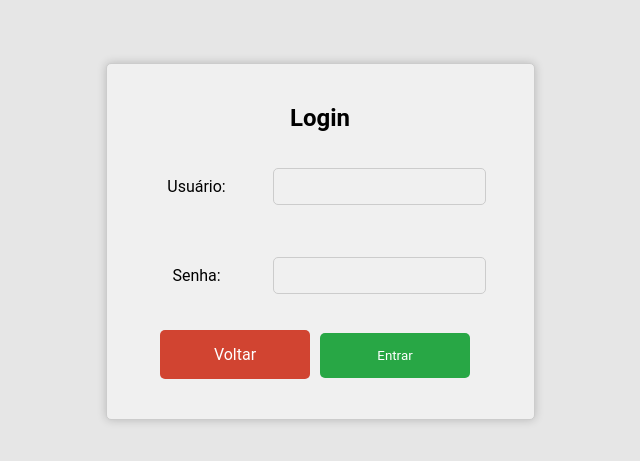
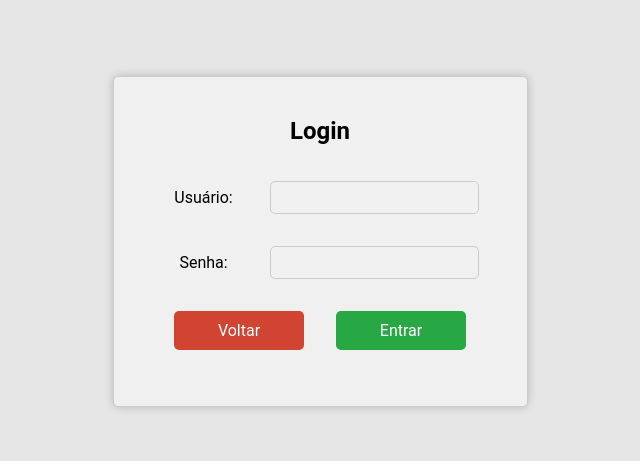
Before and after one commit to Baldasar/web-2, a Next.js app: page /login in a window 1280 px wide. Shown: the part 159-620 px from the top of the page, without its empty margins (320-960 px from the left). Built offline with nearby package versions, Linux system fonts and the light colour scheme.

Commit message:
alteração dialog e tela login

```diff
--- a/src/styles/dialog.css
+++ b/src/styles/dialog.css
@@ -41,11 +41,21 @@
 }
 
 #close-button {
-  padding: 10px 20px;
-  background-color: #ff3b3b;
-  color: #fff;
+  font-weight: bold;
+  padding: 5px 10px;
+  background-color: rgba(0, 0, 0, 0);
+  color: #ff3b3b;
+  border: 2px solid #ff3b3b;
   transition: 0.3s;
 }
 #close-button:hover {
-  background-color: #bd2a2a;
+  background-color: #ff3b3b;
+  color: #fff;
 }
+
+#dialog-header {
+  margin: 1rem;
+  display: flex;
+  justify-content: space-between;
+  align-items: center;
+}
--- a/src/styles/login.css
+++ b/src/styles/login.css
@@ -37,17 +37,14 @@
     display: flex;
     justify-content: space-between;
     align-items: center;
-    margin-bottom: 20px;
 }
 
 .label {
-    margin-right: 10px;
     width: 100px;
     user-select: none;
 }
 
 .input {
-    padding: 10px;
     border: 1px solid #ccc;
     background-color: #f0f0f0;
     border-radius: 5px;
@@ -57,18 +54,19 @@
 
 .custom-button {
     display: inline-block;
-    padding: 15px;
-    width: 150px;
+    padding: 10px;
+    width: 130px;
     color: #fff;
     text-align: center;
     text-decoration: none;
     border: none;
     border-radius: 5px;
     cursor: pointer;
-    margin-right: 10px;
+    margin: 1rem
 }
 
 .login-button {
+    font-size: medium;
     background-color: #28a745;
     transition: 0.3s;
 }
```
Also changed, not shown: src/components/ArticleDialog.js (+11 -8 lines).
